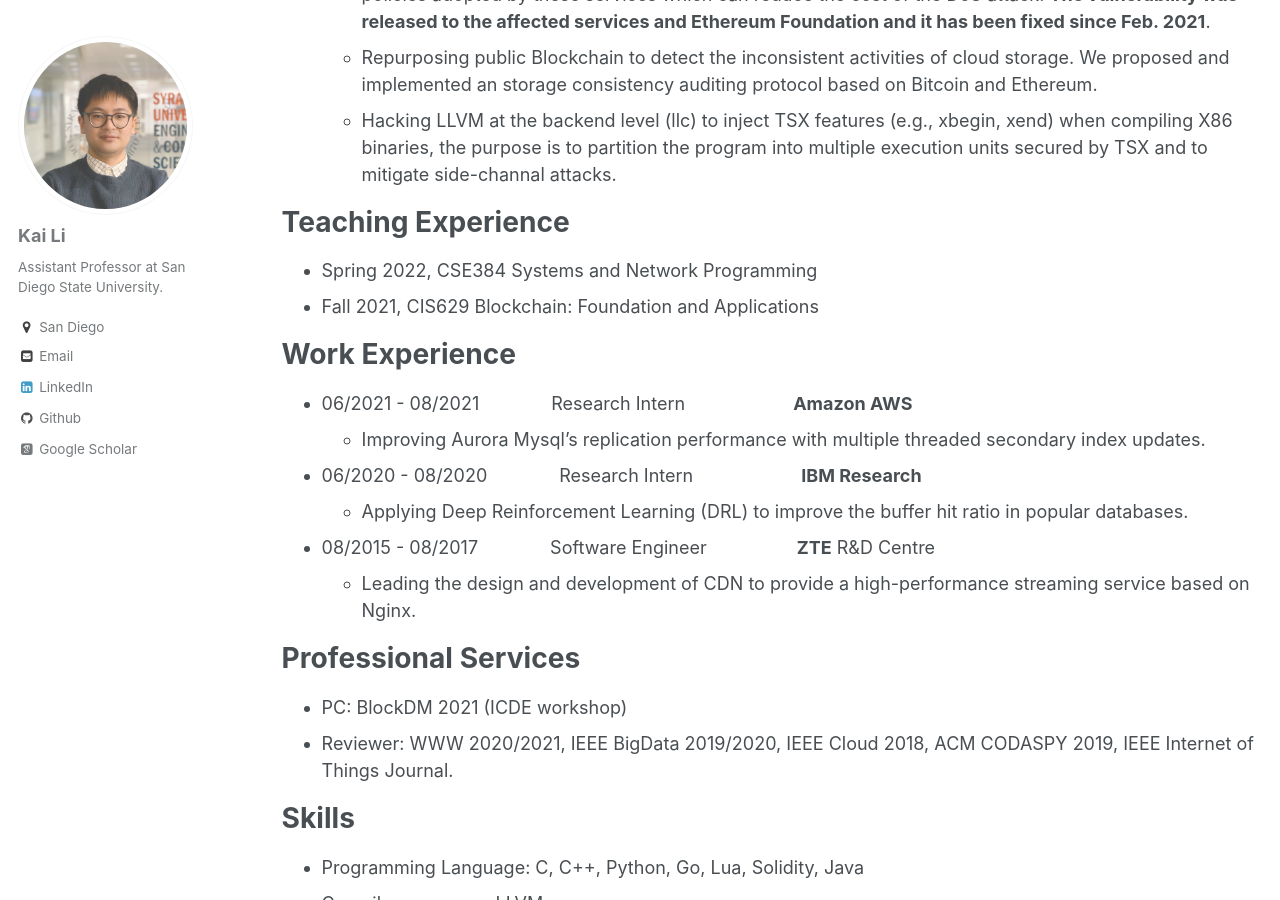
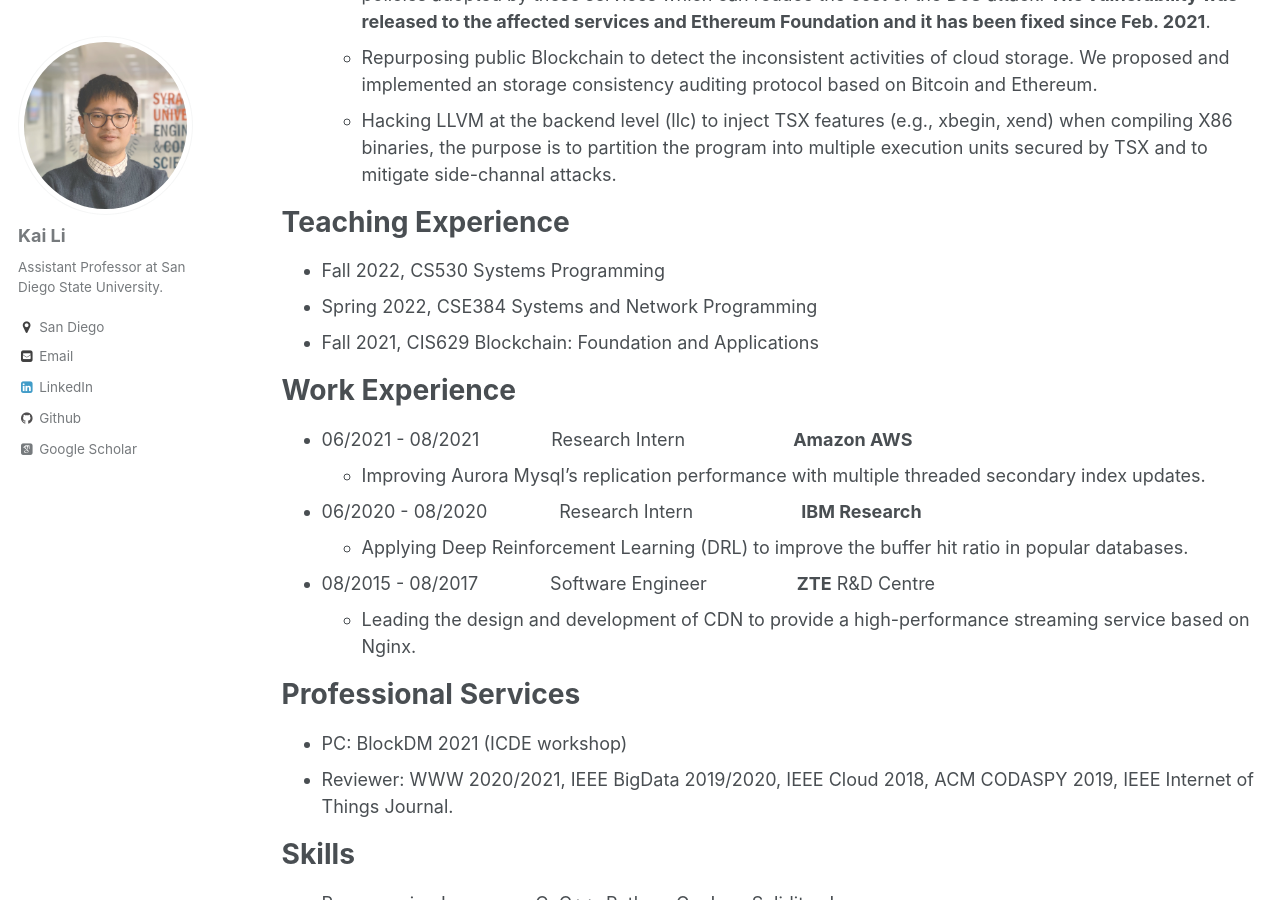
Before and after one commit to likai1993/likai1993.github.io, a Jekyll site: the page built from _pages/cv.md, in a window 1280 px wide and 900 px high, scrolled down 516 px. Built offline with Jekyll 4.4.1, drawn with Linux system fonts in a browser that asks for light colours; some web fonts are replaced.

Commit message:
Update cv.md

```diff
--- a/_pages/cv.md
+++ b/_pages/cv.md
@@ -24,8 +24,9 @@ Research Experience
 
 Teaching Experience
 =====
+* Fall 2022, CS530 Systems Programming
 * Spring 2022, CSE384 Systems and Network Programming
-* Fall 2021, CIS629 Blockchain: Foundation and Applications
+* Fall 2021, CIS629  Blockchain: Foundation and Applications
 
 Work Experience
 ======
```
